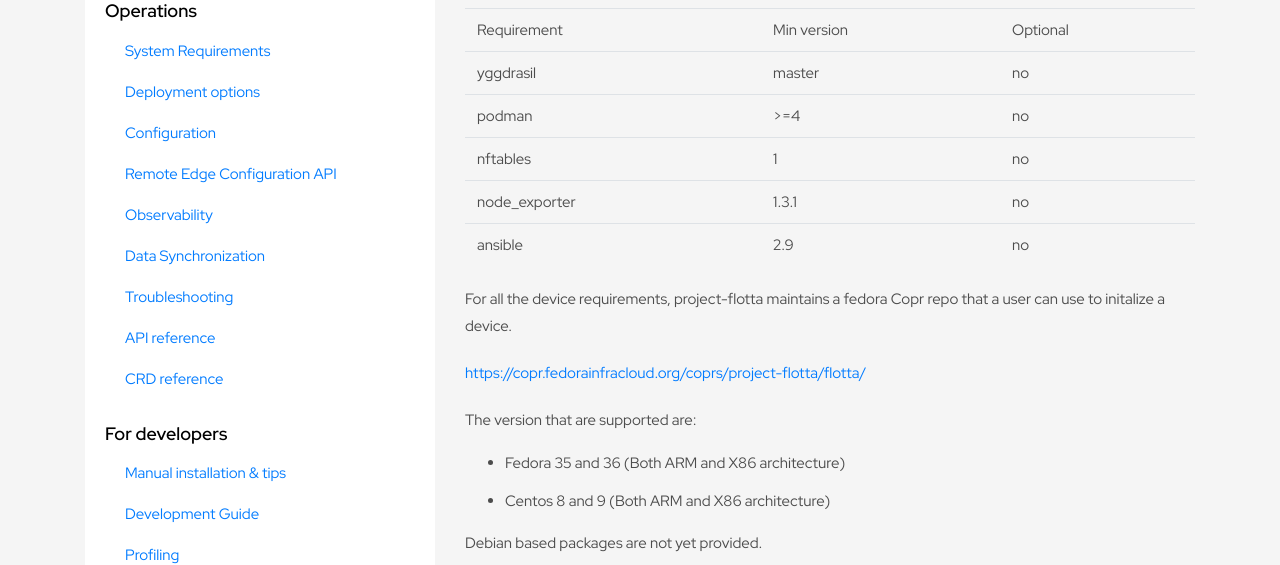
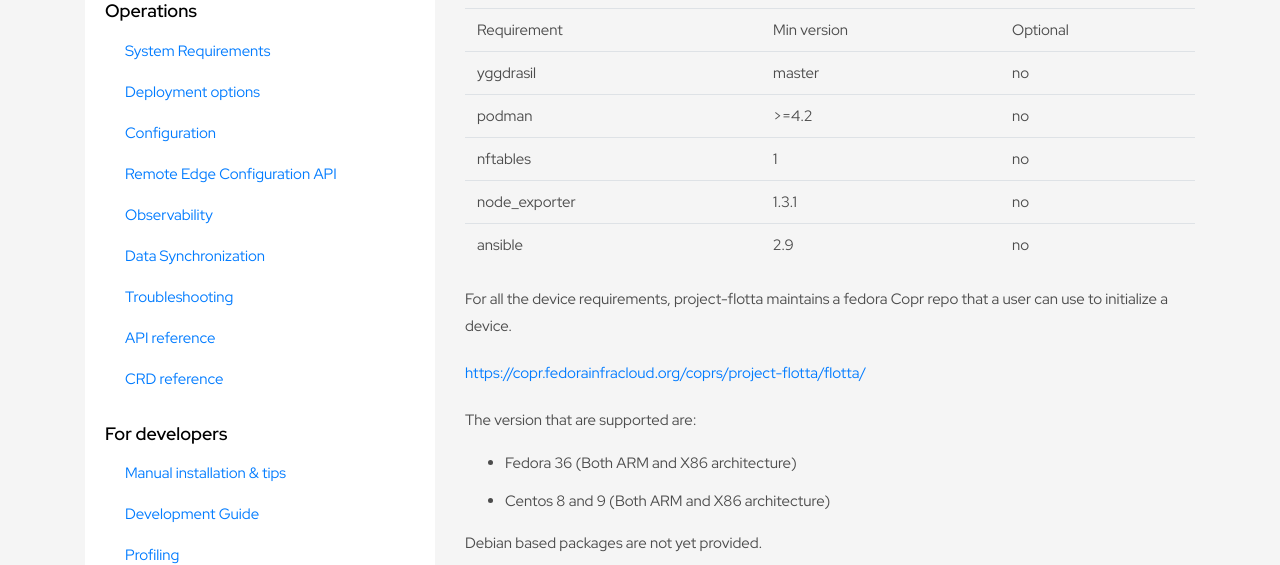
Before and after one commit to project-flotta/project-flotta.github.io, a Jekyll site: the page built from documentation/latest/operations/requirements.md, in a window 1280 px wide and 900 px high, scrolled down 453 px. Shown: the part 154-719 px from the top of the window. Built offline with Jekyll 4.4.1, drawn with Linux system fonts in a browser that asks for light colours; a script that is not in the unit is left out.

Commit message:
Deprecate agent support for fc35
Signed-off-by: Moti Asayag <masayag@redhat.com>

```diff
--- a/documentation/latest/operations/requirements.md
+++ b/documentation/latest/operations/requirements.md
@@ -20,7 +20,7 @@ needed for the device-agent.
 
 | Requirement       | Min version | Optional  |
 | yggdrasil         | master      | no        |
-| podman            | >=4         | no        |
+| podman            | >=4.2       | no        |
 | nftables          | 1           | no        |
 | node_exporter     | 1.3.1       | no        |
 | ansible           | 2.9         | no        |
@@ -28,13 +28,13 @@ needed for the device-agent.
 
 
 For all the device requirements, project-flotta maintains a fedora Copr repo
-that a user can use to initalize a device.
+that a user can use to initialize a device.
 
 [https://copr.fedorainfracloud.org/coprs/project-flotta/flotta/](https://copr.fedorainfracloud.org/coprs/project-flotta/flotta/)
 
 The version that are supported are:
 
-- Fedora 35 and 36 (Both ARM and X86 architecture)
+- Fedora 36 (Both ARM and X86 architecture)
 - Centos 8 and 9 (Both ARM and X86 architecture)
 
 Debian based packages are not yet provided.
```
Also changed, not shown: documentation/latest/dev/installation.md (+1 -1 lines).
